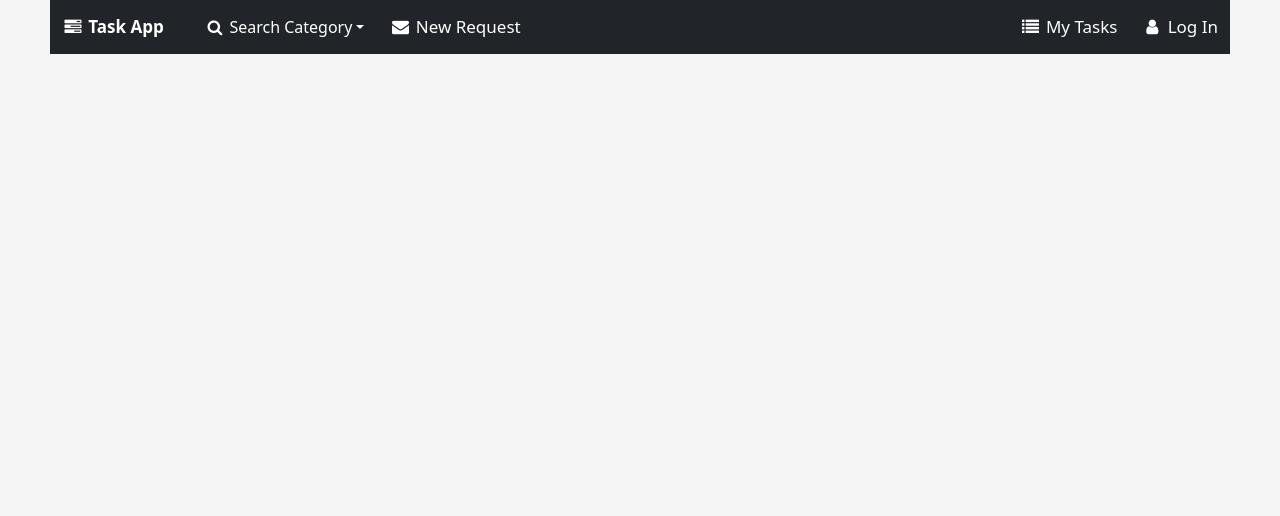
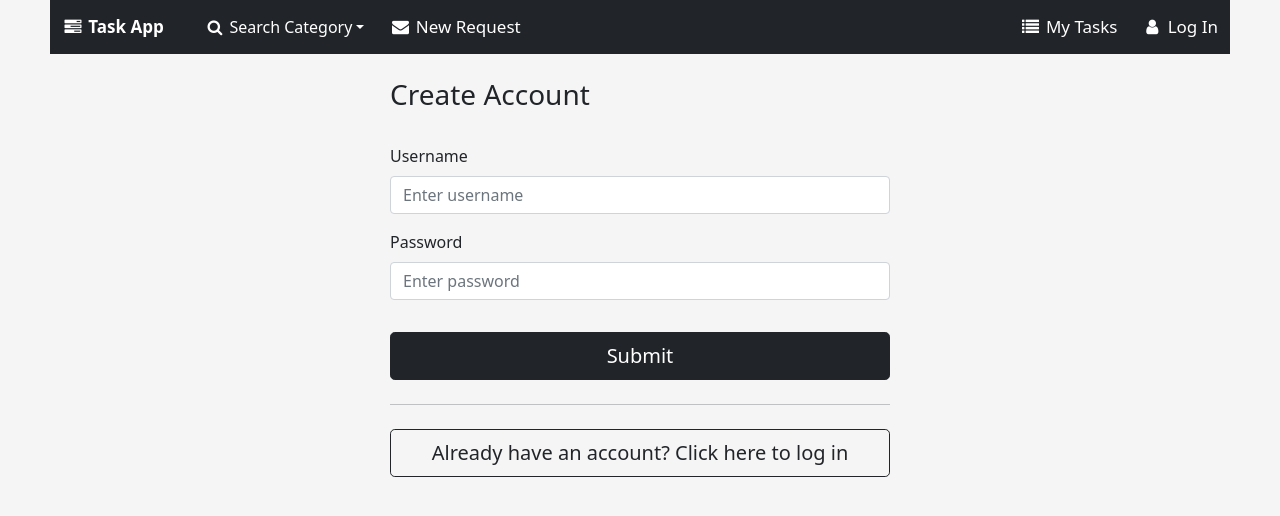
Before and after one commit to muiboonyang/project3-frontend, a React (Create React App) app: page /register in a window 1280 px wide. Shown: the top 516 px of the page. Built offline with nearby package versions, Linux system fonts and the light colour scheme.

Commit message:
Edits to NavBar, Card.js logic

```diff
--- a/src/App.js
+++ b/src/App.js
@@ -9,6 +9,7 @@ import NewRequest from "./pages/NewRequest";
 import SearchResults from "./pages/SearchResults";
 import Tasks from "./pages/MyTasks";
 import Login from "./pages/Login";
+import CreateAccount from "./pages/CreateAcount";
 
 const App = () => {
   return (
@@ -21,6 +22,7 @@ const App = () => {
         <Route path="/search/:type" exact component={SearchResults} />
         <Route path="/tasks" exact component={Tasks} />
         <Route path="/login" exact component={Login} />
+        <Route path="/register" exact component={CreateAccount} />
       </Switch>
     </BrowserRouter>
   );
--- a/src/components/Card.js
+++ b/src/components/Card.js
@@ -2,23 +2,25 @@ import React, { useState } from "react";
 import styles from "./Card.module.css";
 
 const Card = (props) => {
-  const [status, setStatus] = useState(false);
+  const [status, setStatus] = useState(props.requests.accepted);
 
-  const putFunction = async () => {
+  const updateAcceptance = async () => {
     const res = await fetch("http://localhost:5001/tasks", {
       method: "POST",
       mode: "cors",
       headers: {
         "Content-Type": "application/json",
       },
-      body:
-        status === true
-          ? JSON.stringify({ accepted: false, id: props.requests._id })
-          : JSON.stringify({ accepted: true, id: props.requests._id }),
+      body: JSON.stringify({
+        id: `${props.requests._id}`,
+        accepted: !status,
+      }),
     });
-    // const data = await res.json();
-    await res.json();
-    setStatus(true);
+
+    const data = await res.json();
+    console.log(data);
+
+    setStatus(!status);
   };
 
   return (
@@ -39,7 +41,7 @@ const Card = (props) => {
       <input
         type="submit"
         value={status === true ? "HELPED" : "HELP"}
-        onClick={putFunction}
+        onClick={updateAcceptance}
       />
     </div>
   );
--- a/src/components/NavBar.js
+++ b/src/components/NavBar.js
@@ -1,7 +1,6 @@
 import React from "react";
 import Nav from "react-bootstrap/Nav";
 import Navbar from "react-bootstrap/Navbar";
-import Container from "react-bootstrap/Container";
 import Dropdown from "react-bootstrap/Dropdown";
 import styles from "./NavBar.module.css";
 
--- /dev/null
+++ b/src/pages/CreateAcount.js
@@ -0,0 +1,39 @@
+import React from "react";
+import Form from "react-bootstrap/Form";
+import Button from "react-bootstrap/Button";
+import Row from "react-bootstrap/Row";
+
+const CreateAccount = () => {
+  return (
+    <div className="login">
+      <Form>
+        <h3>Create Account</h3>
+        <br />
+
+        <Form.Group className="mb-3" controlId="formRegisterUsername">
+          <Form.Label>Username</Form.Label>
+          <Form.Control type="text" placeholder="Enter username" />
+        </Form.Group>
+
+        <Form.Group className="mb-3" controlId="formRegisterPassword">
+          <Form.Label>Password</Form.Label>
+          <Form.Control type="password" placeholder="Enter password" />
+        </Form.Group>
+
+        <Row className="mb-3"></Row>
+
+        <div className="d-grid gap-2">
+          <Button variant="dark" type="submit" size="lg">
+            Submit
+          </Button>
+          <hr />
+          <Button variant="outline-dark" type="submit" size="lg" href="/login">
+            Already have an account? Click here to log in
+          </Button>
+        </div>
+      </Form>
+    </div>
+  );
+};
+
+export default CreateAccount;
--- a/src/pages/Login.js
+++ b/src/pages/Login.js
@@ -11,9 +11,9 @@ const Login = () => {
         <h3>Log In</h3>
         <br />
 
-        <Form.Group className="mb-3" controlId="formLoginEmail">
-          <Form.Label>Email address</Form.Label>
-          <Form.Control type="email" placeholder="Enter email" />
+        <Form.Group className="mb-3" controlId="formLoginUsername">
+          <Form.Label>Username</Form.Label>
+          <Form.Control type="text" placeholder="Enter username" />
         </Form.Group>
 
         <Form.Group className="mb-3" controlId="formLoginPassword">
@@ -46,8 +46,13 @@ const Login = () => {
             Log In
           </Button>
           <hr />
-          <Button variant="outline-dark" type="submit" size="lg">
-            Sign Up
+          <Button
+            variant="outline-dark"
+            type="submit"
+            size="lg"
+            href="/register"
+          >
+            Create Account
           </Button>
         </div>
       </Form>
--- a/src/pages/MyTasks.js
+++ b/src/pages/MyTasks.js
@@ -3,10 +3,11 @@ import React from "react";
 const Tasks = () => {
   return (
     <div>
-      My Tasks
-      <form action="/product">
-        <input type="submit" value="Completed" />
-      </form>
+      My Requests (Not Accepted) <br />
+      My Requests (In Progress) <br />
+      My Requests (Completed) <br /> <br />
+      My Tasks (In Progress) <br />
+      My Tasks (Completed)
     </div>
   );
 };
```
